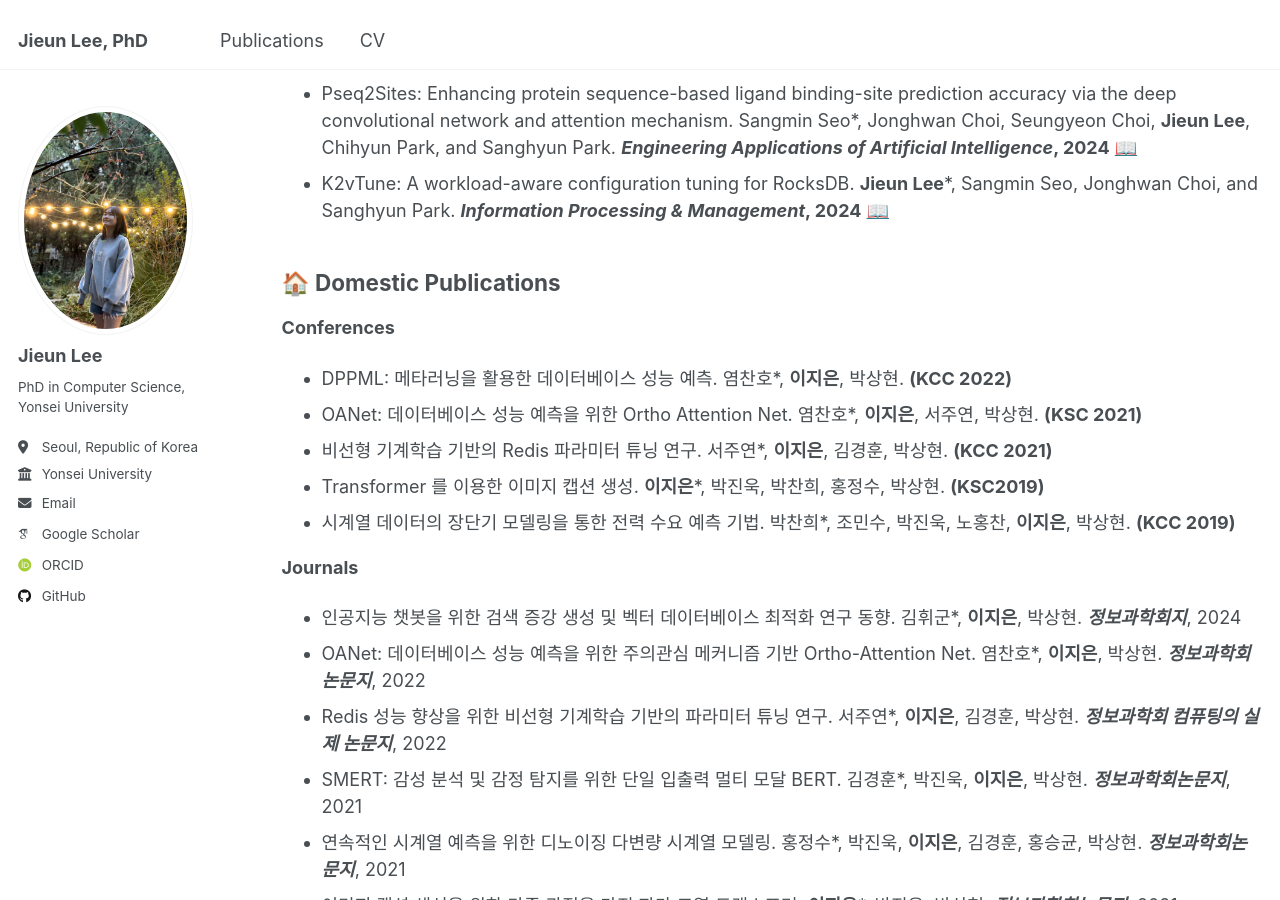
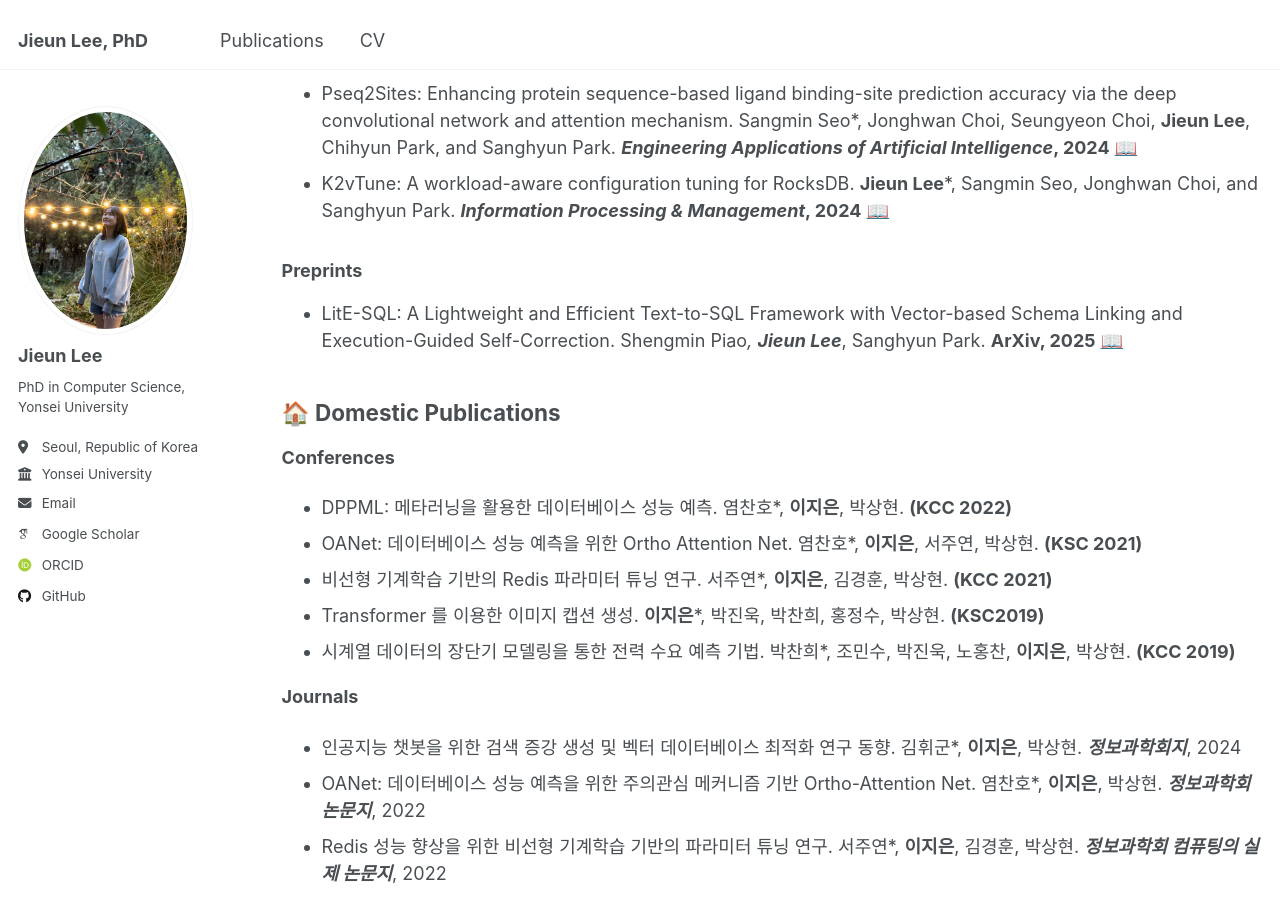
Before and after one commit to JIEUN-12/jieun-12.github.io, a Jekyll site: the page built from _pages/publications.md, in a window 1280 px wide and 900 px high, scrolled down 718 px. Built offline with Jekyll 4.4.1, drawn with Linux system fonts in a browser that asks for light colours; some web fonts are replaced.

Commit message:
Add preprints section to publications
Added a new section for preprints with relevant publication details.

```diff
--- a/_pages/publications.md
+++ b/_pages/publications.md
@@ -20,6 +20,9 @@ author_profile: true
 * K2vTune: A workload-aware configuration tuning for RocksDB. **Jieun Lee***, Sangmin Seo, Jonghwan Choi, and Sanghyun Park. **_Information Processing & Management_, 2024** [📖](https://doi.org/10.1016/j.ipm.2023.103567)
 
 
+### Preprints
+* LitE-SQL: A Lightweight and Efficient Text-to-SQL Framework with Vector-based Schema Linking and Execution-Guided Self-Correction. Shengmin Piao*, **Jieun Lee***, Sanghyun Park. **ArXiv, 2025** [📖](https://arxiv.org/abs/2510.09014)
+
 ## 🏠 Domestic Publications
 **Conferences**
 * DPPML: 메타러닝을 활용한 데이터베이스 성능 예측. 염찬호*, **이지은**, 박상현. **(KCC 2022)**
```
